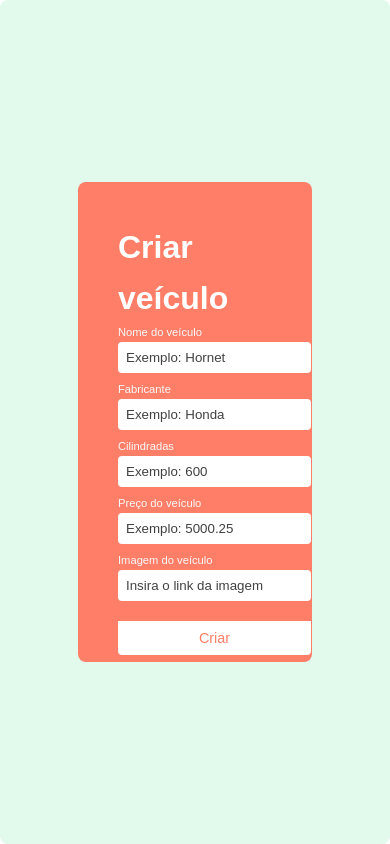
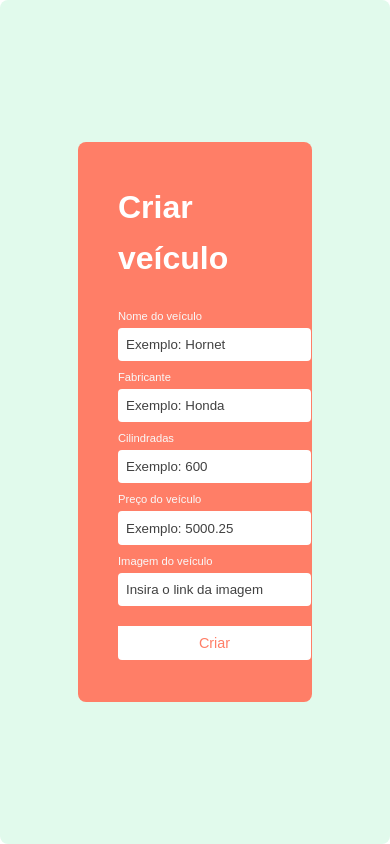
Before and after one commit to loxt/ruptiva-fullstack-code-challenge, a React (Create React App) app in the folder frontend/: page /create in a window 390 px wide. Built offline with nearby package versions, Linux system fonts and the light colour scheme.

Commit message:
fix: responsive navbar

```diff
--- a/frontend/src/components/Navbar/styles.ts
+++ b/frontend/src/components/Navbar/styles.ts
@@ -19,6 +19,11 @@ export const Container = styled.div`
   @media only screen and (max-width: 600px) {
     border-radius: 0;
   }
+
+  @media only screen and (max-width: 350px) {
+    padding: 0;
+    font-size: 1.5rem;
+  }
 `
 
 export const Title = styled.h1`
@@ -28,6 +33,10 @@ export const Title = styled.h1`
   @media only screen and (max-width: 770px) {
     flex: 0 0 50%;
     font-size: 1.8rem;
+  }
+
+  @media only screen and (max-width: 350px) {
+    font-size: 1.5rem;
   }
 `
 
@@ -46,5 +55,9 @@ export const Button = styled.button`
   &:not(:last-child) {
     margin-left: 10rem;
     background-color: #006a71;
+
+    @media only screen and (max-width: 350px) {
+      margin-left: -1rem;
+    }
   }
 `
--- a/frontend/src/pages/Create/styles.ts
+++ b/frontend/src/pages/Create/styles.ts
@@ -40,7 +40,7 @@ export const Container = styled.div`
 
   @media only screen and (max-width: 450px) {
     width: 100%;
-    height: 60rem;
+    height: 70rem;
     font-size: 4rem;
   }
 
@@ -77,7 +77,7 @@ export const Input = styled.input`
   @media only screen and (max-width: 350px) {
     width: 100%;
     height: 3rem;
-    margin-top: -3rem;
+    margin-top: -2rem;
   }
 
   &::placeholder {
--- a/frontend/src/pages/Home/styles.ts
+++ b/frontend/src/pages/Home/styles.ts
@@ -26,6 +26,11 @@ export const Items = styled.div`
 
   @media only screen and (max-width: 600px) {
     padding-top: 3rem;
+  }
+
+  @media only screen and (max-width: 350px) {
+    padding: 0;
+    margin: 8vh 0 0 0;
   }
 `
 
@@ -119,12 +124,4 @@ export const Button = styled.button`
   grid-column: 1 / -1;
 
   cursor: pointer;
-
-  &::after,
-  &::before,
-  &:link,
-  &:visited,
-  &:focus {
-    outline: 0;
-  }
 `
```
